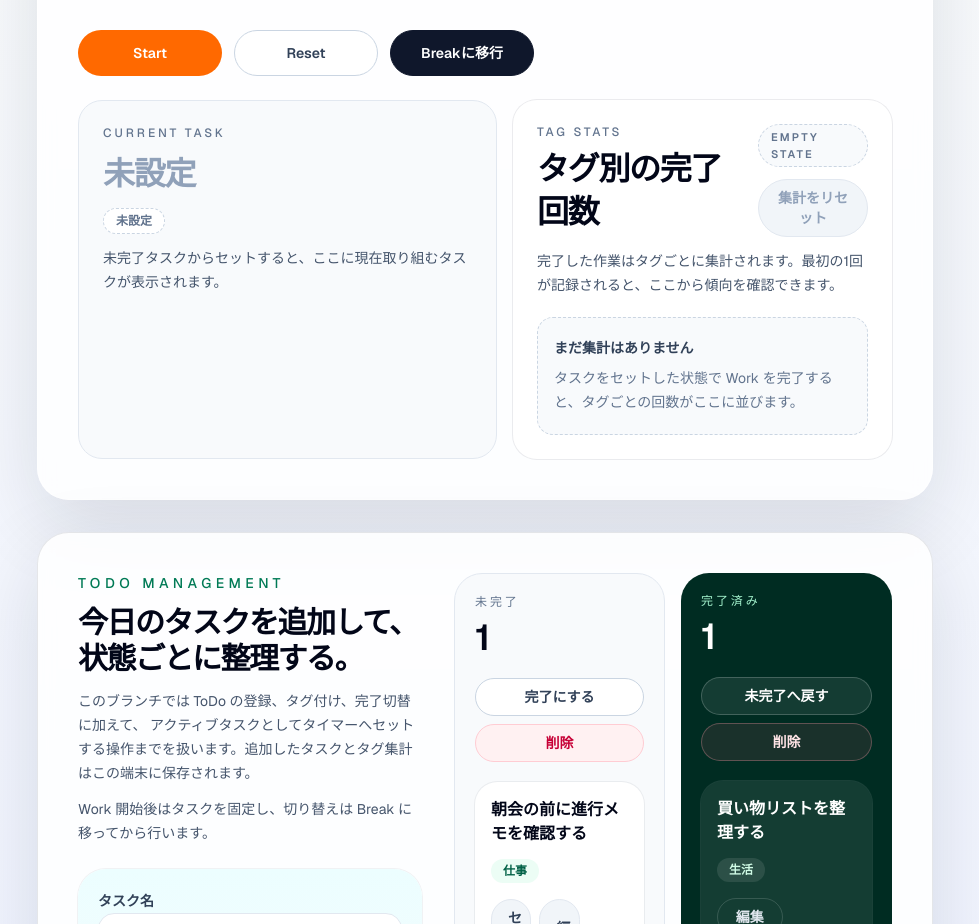
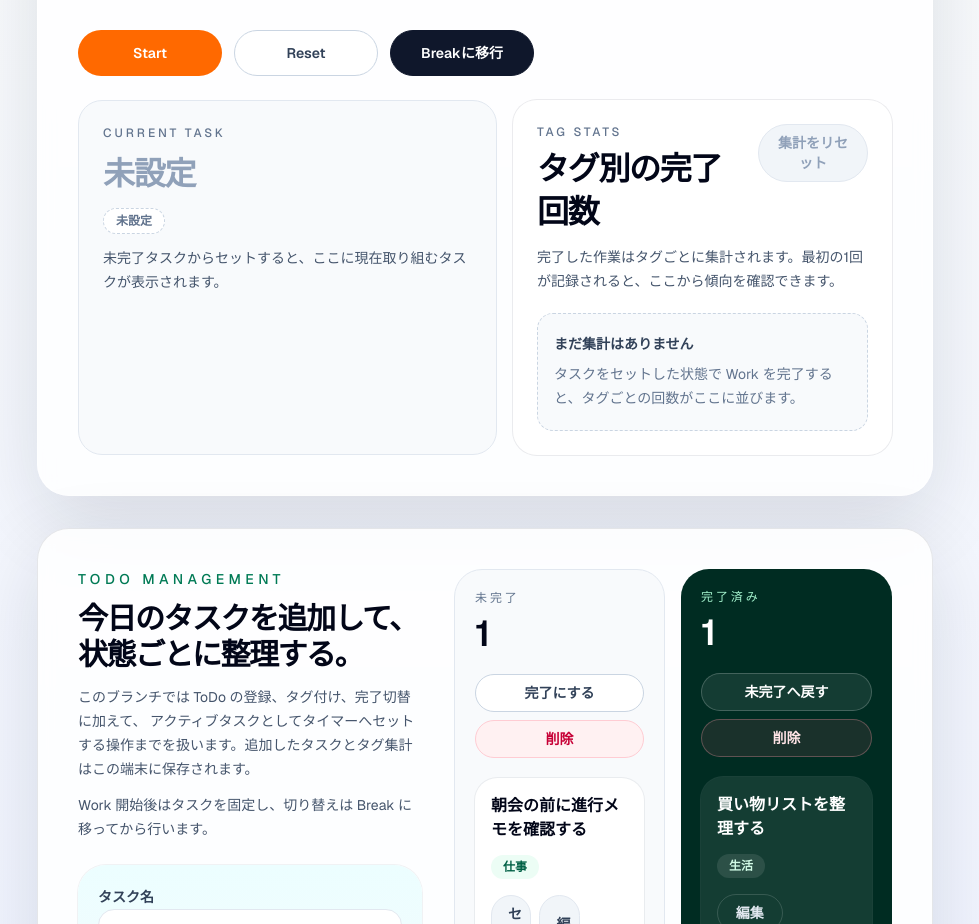
Before and after one commit to arakink/pomo-list, a Next.js app: page / in a window 1280 px wide. Shown: the part 813-1737 px from the top of the page, without its empty margins (27-1006 px from the left). Built offline with nearby package versions, Linux system fonts and the light colour scheme.

Commit message:
fix: タグ統計表示のUIを改善し、不要な要素を削除

```diff
--- a/components/timer-panel.tsx
+++ b/components/timer-panel.tsx
@@ -391,16 +391,7 @@ export function TimerPanel({
                 タグ別の完了回数
               </p>
             </div>
-            <div className="flex flex-col items-start gap-3 sm:items-end">
-              <span
-                className={`inline-flex rounded-full px-3 py-1 text-[11px] font-semibold uppercase tracking-[0.2em] ${
-                  hasTagStats
-                    ? "bg-emerald-100 text-emerald-800"
-                    : "border border-dashed border-slate-300 bg-slate-50 text-slate-500"
-                }`}
-              >
-                {hasTagStats ? "Live Data" : "Empty State"}
-              </span>
+            <div className="flex items-start sm:items-end">
               <button
                 type="button"
                 onClick={() => setIsConfirmingStatsReset(true)}
```
